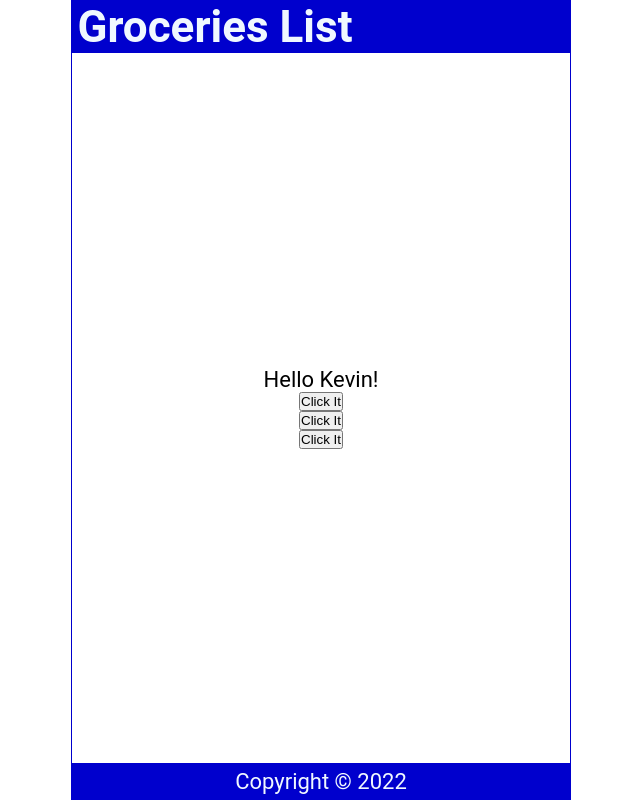
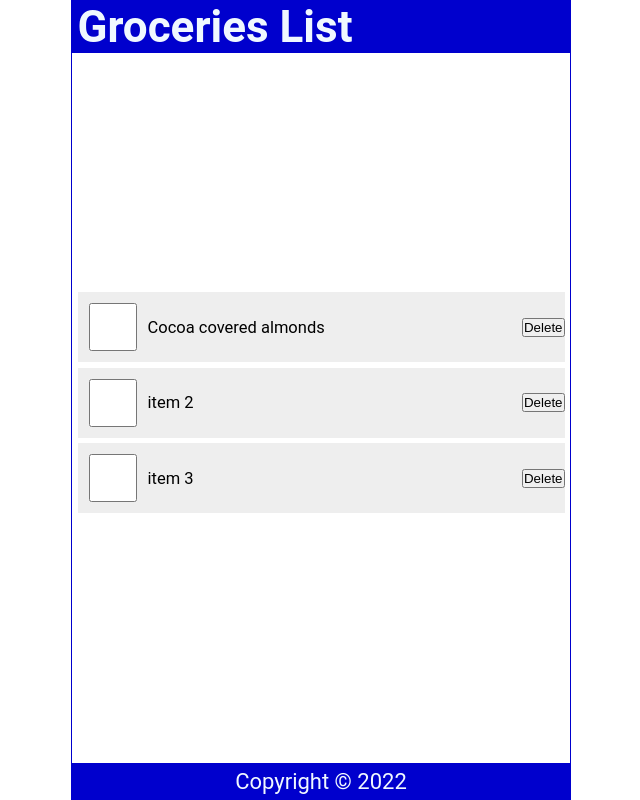
Before and after one commit to TiaanSM/React-js, a React (Create React App) app in the folder react01/: page / in a window 1280 px wide. Shown: the whole page, without its empty margins (319-959 px from the left). Built offline with nearby package versions, Linux system fonts and the light colour scheme.

Commit message:
useState hook & list and keys

```diff
--- a/react01/src/Content.js
+++ b/react01/src/Content.js
@@ -1,30 +1,58 @@
+import { useState } from 'react';
+
 const Content = () => {
-    const handleNameChange = () => {
-        const names = ['Bob', 'Kevin', 'Tiaan'];
-        const int = Math.floor(Math.random() * 3);
-        return names[int];
+  const [items, setItmes] = useState([
+    {
+      id: 1,
+      checked: false,
+      item: 'Cocoa covered almonds'
+    },
+    {
+      id: 2,
+      checked: false,
+      item: 'item 2'
+    },
+    {
+      id: 3,
+      checked: false,
+      item: 'item 3'
     }
+  ]);
 
-    const handleClick = () => {
-      console.log('You clicked it')
-    }
+  const handleCheck = (id) => {
+    const listItems = items.map((item) => item.id === id ? { ...item, checked: !item.checked} : item);
+    setItmes(listItems);
+    localStorage.setItem('shoppinglist', JSON.stringify(listItems));
+  }
 
-    const handleClick2 = (name) => {
-      console.log(`${name} was clicked`)
-    }
-
-    const handleClick3 = (e) => {
-      console.log(e.target)
-    }
+  const handleDelete = (id) => {
+    const listItems = items.filter((item) => item.id !== id);
+    setItmes(listItems);
+    localStorage.setItem('shoppinglist', JSON.stringify(listItems));
+  }
 
   return (
     <main>
-        <p>
-            Hello {handleNameChange()}!
-        </p>
-        <button onClick={handleClick}>Click It</button>
-        <button onClick={() => handleClick2('Tiaan')}>Click It</button>
-        <button onClick={(e) => handleClick3(e)}>Click It</button>
+      {items.length ? (
+        <ul>
+          {items.map((item) => (
+            <li className="item" key={item.id}>
+              <input
+                type="checkbox"
+                onChange={() => handleCheck(item.id)}
+                checked={item.checked}
+                />
+                <label
+                  style={(item.checked) ? {textDecoration: 'line-through'} : null}
+                  onDoubleClick={() => handleCheck(item.id)}
+                >{item.item}</label>
+                <button onClick={() => handleDelete(item.id)}>Delete</button>
+            </li>
+          ))}
+        </ul>
+      ) : (
+        <p style={{ marginTop: '2rem' }}>Your list is empty</p>
+      )}
     </main>
   )
 }
--- a/react01/src/index.css
+++ b/react01/src/index.css
@@ -57,3 +57,47 @@
   display: grid;
   place-content: center;
 }
+
+ul {
+  width: 100%;
+  list-style: none;
+  padding: 0 0.25rem 0.25rem;
+}
+
+ul li::before {
+  content: '\200B';
+}
+
+.item {
+  display: flex;
+  justify-content: flex-start;
+  align-items: center;
+  padding: 0.5rem 0 0.5rem 0.5rem;
+  margin: 0.25rem 0;
+  background-color: #eee;
+}
+
+.item:first-child {
+  margin: 0;
+}
+
+.item input[type="checkbox"] {
+  text-align: center;
+  width: 2.5rem;
+  width: 48px;
+  min-width: 48px;
+  height: 2.5rem;
+  height: 48px;
+  min-height: 48px;
+  cursor: pointer;
+  margin-right: 0.5rem;
+}
+
+.item input[type="checkbox"]:focus + label {
+  text-decoration: underline;
+}
+
+.item > label {
+  font-size: 0.75rem;
+  flex-grow: 1;
+}
```
